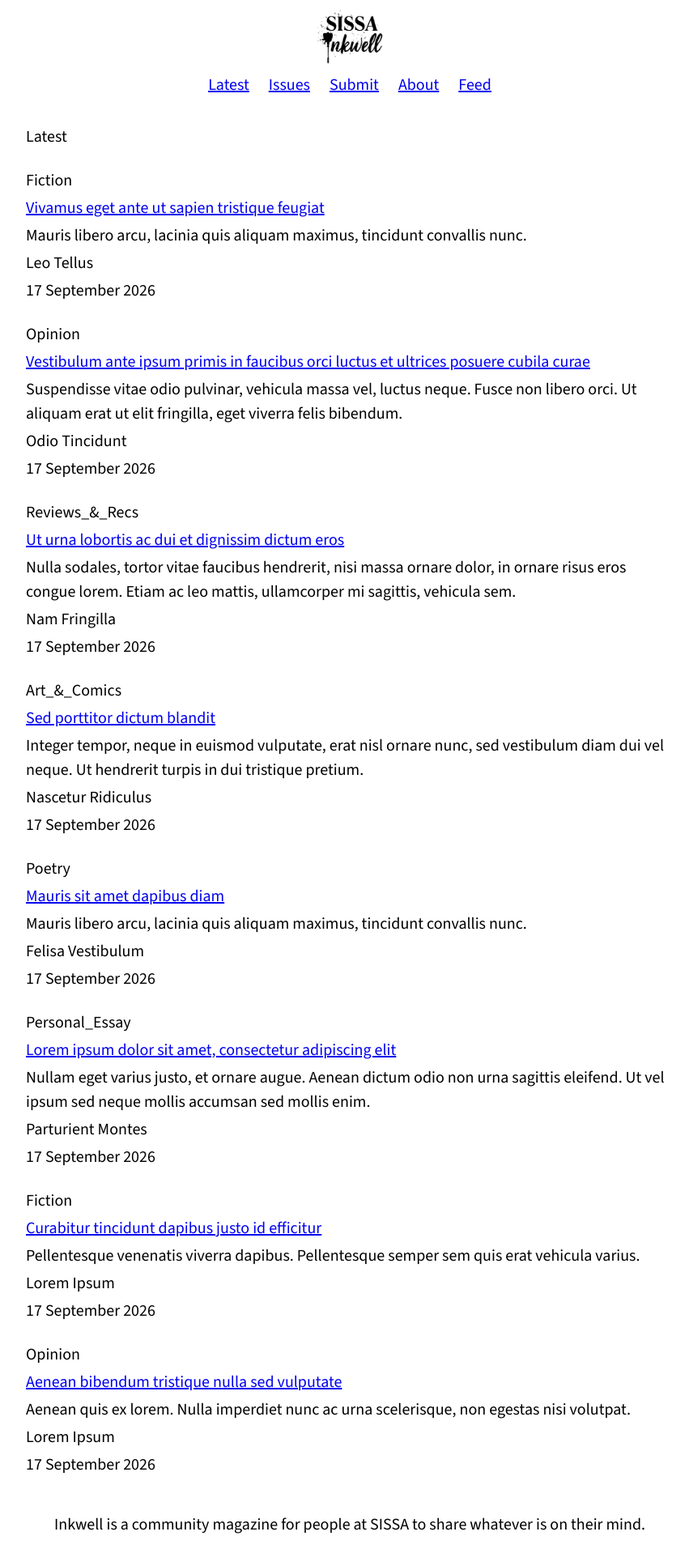
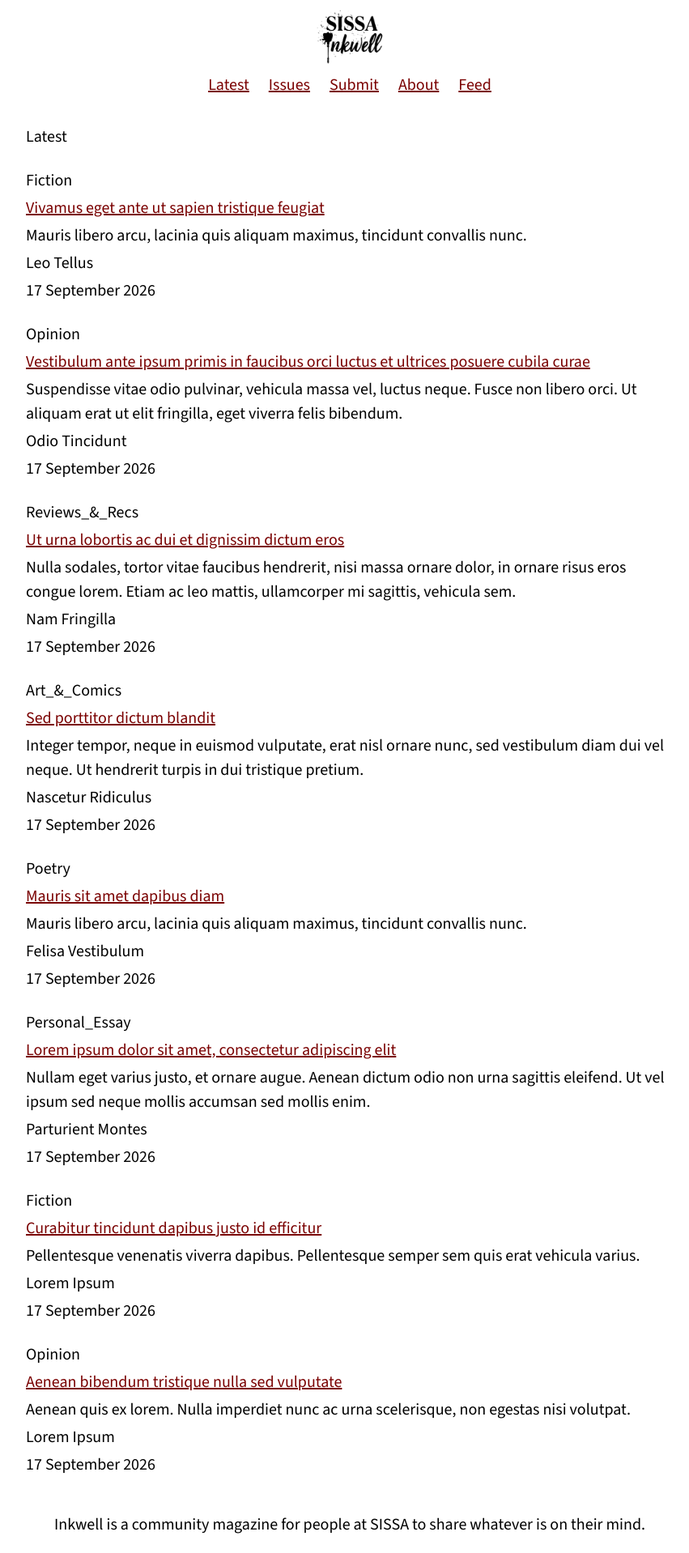
Before and after one commit to 11DE784A/InkwellWebsite, a Jekyll site: the page built from index.markdown, in a window 1280 px wide. Shown: the whole page at 81% size, without its empty margins (208-1059 px from the left). Built offline with Jekyll 4.4.1, drawn with Linux system fonts in a browser that asks for light colours; some web fonts are replaced.

Commit message:
set color variables -- picked an accent color

```diff
--- a/assets/styles.css
+++ b/assets/styles.css
@@ -3,6 +3,30 @@
 
   --body-font-family: 'Source Sans 3', sans-serif;
   --heading-font-family: 'Alatsi', sans-serif;
+
+  /* Colors */
+
+  --white: #fff;
+  --black: #000;
+
+  --grey-ee: #eee;
+  --grey-df: #dfdfdf;
+  --grey-aa: #aaa;
+  --grey-77: #777;
+  --grey-44: #444;
+  --grey-33: #333;
+  --grey-1b: #1b1b1b;
+
+  --molten-lava: #7a0000;
+  --brick-red: #c1121f;
+
+  /* Light colors */
+  --bg: var(--white);
+
+  --fg1: var(--black);
+  --fg2: var(--grey-77);
+
+  --accent1: var(--molten-lava);
 }
 
 /* Reset */
@@ -43,6 +67,8 @@ iframe {
 /* Main */
 
 body {
+  background: var(--bg);
+  color: var(--fg1);
   font-size: var(--base-font-size);
   font-family: var(--body-font-family);
   line-height: 1.5;
@@ -88,6 +114,30 @@ section > * {
   margin-bottom: 0.4rem;
 }
 
+/* Links */
+
+a {
+  outline: none;
+  text-decoration: underline;
+}
+
+a:link {
+    color: var(--accent1);
+}
+
+a:visited {
+    color: var(--accent1);
+}
+
+a:focus {
+    color: var(--accent1);
+}
+
+a:hover,
+a:active {
+  text-decoration: unset;
+}
+
 /* Posts */
 
 /* Footer */
```
